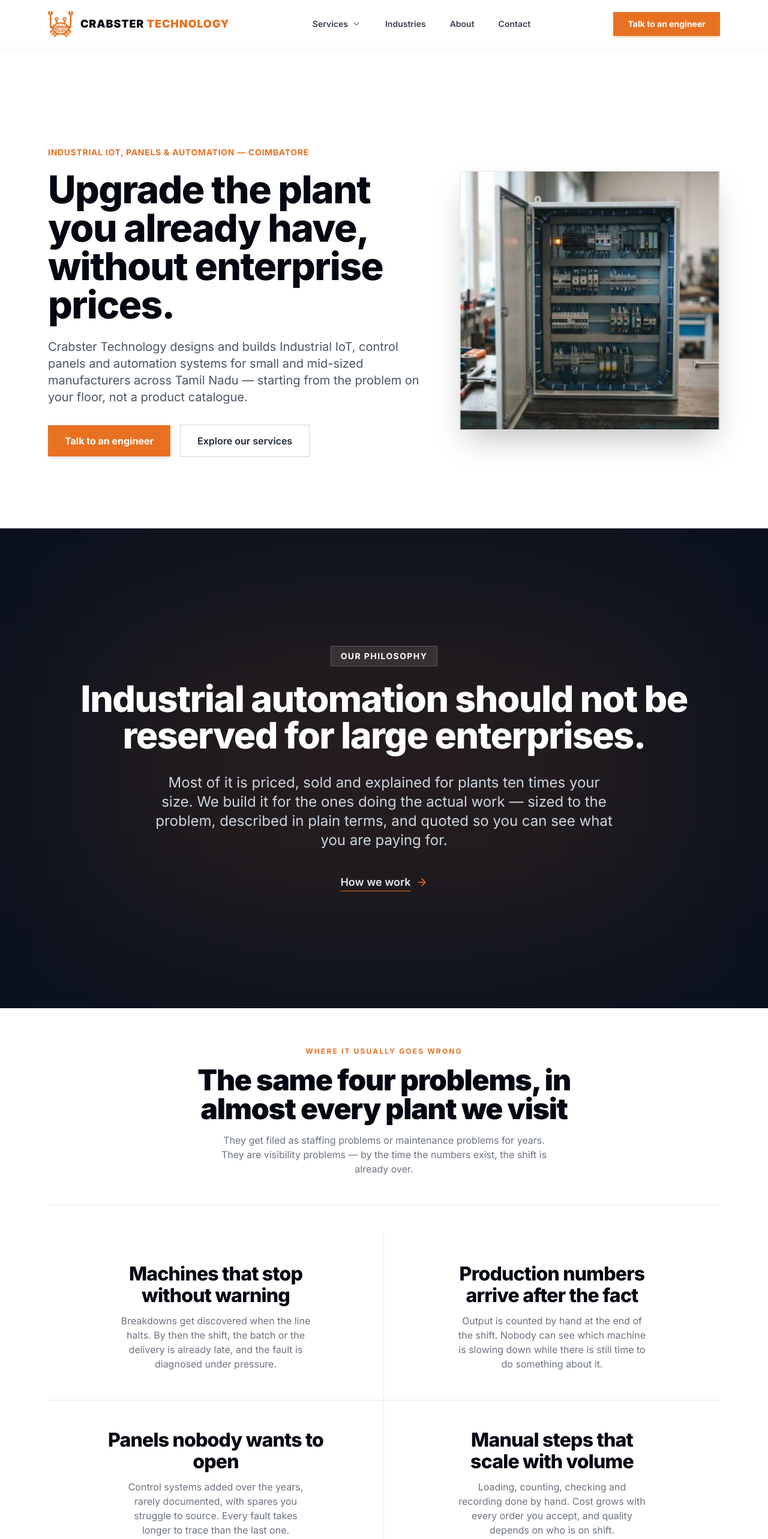
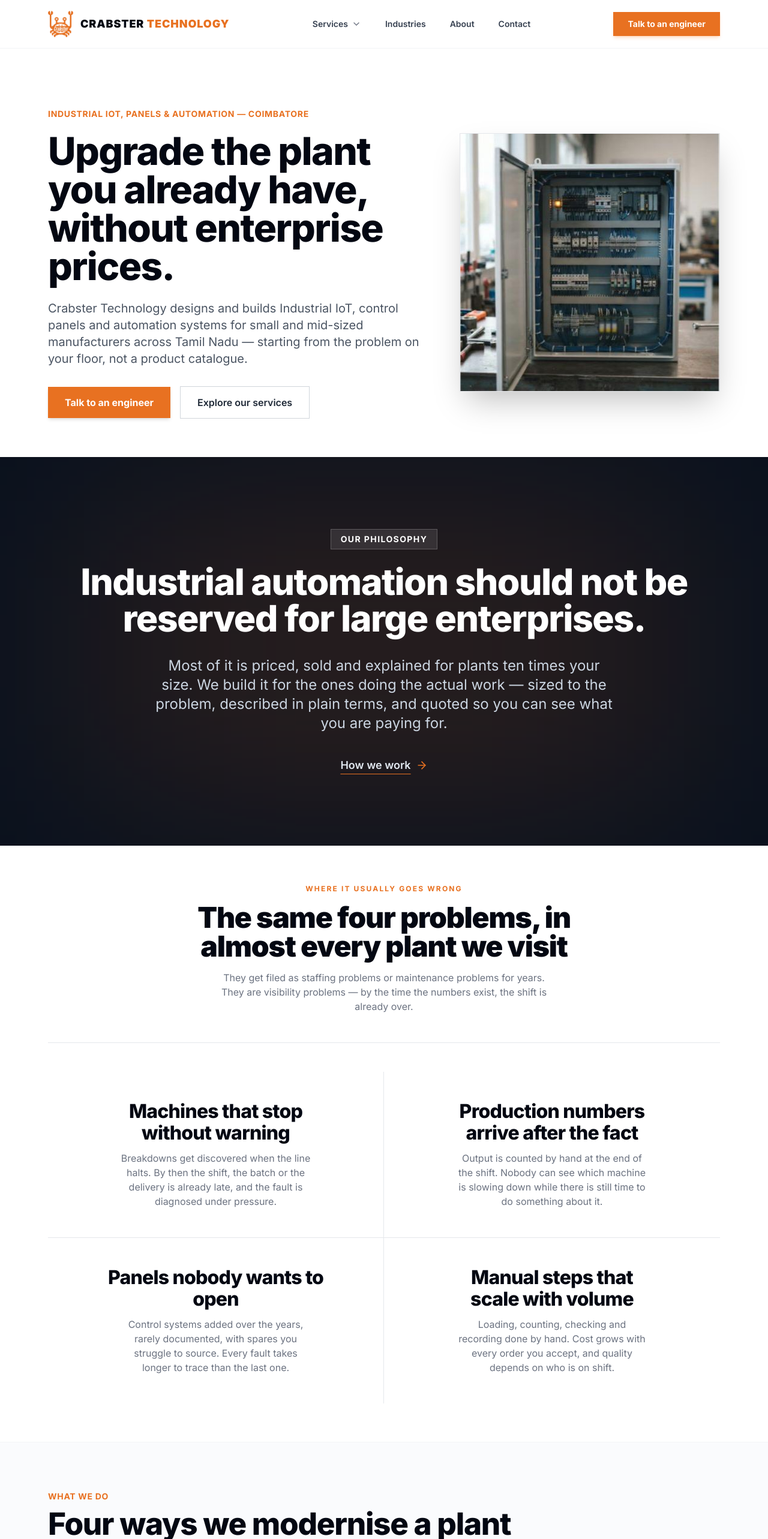
Before and after one commit to crabstertechnology/CT_new, a React (Vite) app: page / in a window 1280 px wide. Shown: the top 2566 px of the page at 60% size. Built offline with nearby package versions, Linux system fonts and the light colour scheme.

Commit message:
fix: remove scroll-snap and min-h-screen — sections now fit content exactly, no empty gaps

```diff
--- a/src/components/EnquirySection.jsx
+++ b/src/components/EnquirySection.jsx
@@ -18,7 +18,7 @@ export default function EnquirySection() {
   return (
     <section
       id="contact"
-      className="page-section min-h-screen flex flex-col justify-center bg-white border-b border-gray-100 relative px-6 sm:px-10 lg:px-14 xl:px-20 py-20 w-full"
+      className="flex flex-col justify-center bg-white border-b border-gray-100 relative px-6 sm:px-10 lg:px-14 xl:px-20 py-20 w-full"
     >
       <div className="w-full flex items-center">
         <div className="grid grid-cols-1 lg:grid-cols-12 gap-12 lg:gap-20 items-center w-full">
--- a/src/components/FAQSection.jsx
+++ b/src/components/FAQSection.jsx
@@ -44,7 +44,7 @@ export default function FAQSection() {
   return (
     <section
       id="faq"
-      className="page-section min-h-screen flex flex-col justify-center bg-slate-50/70 border-b border-gray-100 relative px-6 sm:px-10 lg:px-14 xl:px-20 py-20 w-full"
+      className="flex flex-col justify-center bg-slate-50/70 border-b border-gray-100 relative px-6 sm:px-10 lg:px-14 xl:px-20 py-20 w-full"
     >
       <div className="w-full flex flex-col justify-center">
 
--- a/src/components/Footer.jsx
+++ b/src/components/Footer.jsx
@@ -7,7 +7,7 @@ export default function Footer({ onOpenContact }) {
   };
 
   return (
-    <footer id="site-footer" className="page-section bg-[#0B1017] text-gray-400 font-sans border-t border-gray-800 w-full">
+    <footer id="site-footer" className="bg-[#0B1017] text-gray-400 font-sans border-t border-gray-800 w-full">
       <div className="w-full px-6 sm:px-10 lg:px-14 xl:px-20 pt-16 pb-12">
         <div className="grid grid-cols-1 md:grid-cols-12 gap-10 lg:gap-16 w-full">
 
--- a/src/components/Hero.jsx
+++ b/src/components/Hero.jsx
@@ -4,7 +4,7 @@ export default function Hero({ onOpenContact }) {
   return (
     <section
       id="hero"
-      className="page-section min-h-screen pt-20 pb-10 flex flex-col justify-center bg-white relative overflow-hidden w-full"
+      className="pt-24 pb-16 flex flex-col justify-center bg-white relative overflow-hidden w-full"
     >
       <div className="w-full px-6 sm:px-10 lg:px-14 xl:px-20">
         <div className="grid grid-cols-1 lg:grid-cols-12 gap-10 lg:gap-14 items-center w-full">
--- a/src/components/HowWeWorkSection.jsx
+++ b/src/components/HowWeWorkSection.jsx
@@ -37,7 +37,7 @@ export default function HowWeWorkSection() {
   return (
     <section
       id="how-we-work"
-      className="page-section min-h-screen flex flex-col justify-center bg-slate-50/70 border-b border-gray-100 relative px-6 sm:px-10 lg:px-14 xl:px-20 py-20 w-full"
+      className="flex flex-col justify-center bg-slate-50/70 border-b border-gray-100 relative px-6 sm:px-10 lg:px-14 xl:px-20 py-20 w-full"
     >
       <div className="w-full flex flex-col justify-center">
 
--- a/src/components/ModernizeSection.jsx
+++ b/src/components/ModernizeSection.jsx
@@ -20,7 +20,7 @@ export default function ModernizeSection({ onOpenContact }) {
   return (
     <section
       id="modernize"
-      className="page-section min-h-screen flex flex-col justify-center bg-white border-b border-gray-100 relative px-6 sm:px-10 lg:px-14 xl:px-20 py-20 w-full"
+      className="flex flex-col justify-center bg-white border-b border-gray-100 relative px-6 sm:px-10 lg:px-14 xl:px-20 py-20 w-full"
     >
       <div className="w-full flex items-center">
         <div className="grid grid-cols-1 lg:grid-cols-12 gap-12 lg:gap-16 items-center w-full">
--- a/src/components/ProblemsSection.jsx
+++ b/src/components/ProblemsSection.jsx
@@ -31,7 +31,7 @@ export default function ProblemsSection() {
   return (
     <section
       id="problems"
-      className="page-section min-h-screen flex flex-col justify-center bg-white border-b border-gray-100 relative w-full overflow-hidden"
+      className="flex flex-col justify-center bg-white border-b border-gray-100 relative w-full overflow-hidden"
     >
       <div className="flex flex-col w-full px-6 sm:px-10 lg:px-14 xl:px-20 py-14 lg:py-16">
 
--- a/src/components/ServicesSection.jsx
+++ b/src/components/ServicesSection.jsx
@@ -40,7 +40,7 @@ export default function ServicesSection({ onSelectService }) {
   return (
     <section
       id="services"
-      className="page-section min-h-screen flex flex-col justify-center bg-slate-50/70 border-b border-gray-100 relative px-6 sm:px-10 lg:px-14 xl:px-20 py-20 w-full"
+      className="flex flex-col justify-center bg-slate-50/70 border-b border-gray-100 relative px-6 sm:px-10 lg:px-14 xl:px-20 py-20 w-full"
     >
       <div className="w-full flex flex-col justify-center">
 
--- a/src/components/StatementBanner.jsx
+++ b/src/components/StatementBanner.jsx
@@ -9,7 +9,7 @@ export default function StatementBanner() {
   return (
     <section
       id="mission"
-      className="page-section min-h-screen flex flex-col justify-center bg-[#09111E] text-white relative px-6 sm:px-10 lg:px-14 xl:px-20 py-20 overflow-hidden w-full"
+      className="flex flex-col justify-center bg-[#09111E] text-white relative px-6 sm:px-10 lg:px-14 xl:px-20 py-24 overflow-hidden w-full"
     >
       {/* Background radial gradient with Crabster Orange tint */}
       <div className="absolute top-1/2 left-1/2 -translate-x-1/2 -translate-y-1/2 w-[1000px] h-[500px] bg-[#E87121]/15 blur-[150px] pointer-events-none"></div>
--- a/src/components/WhoWeWorkWithSection.jsx
+++ b/src/components/WhoWeWorkWithSection.jsx
@@ -31,7 +31,7 @@ export default function WhoWeWorkWithSection() {
   return (
     <section
       id="industries"
-      className="page-section min-h-screen flex flex-col justify-center bg-white border-b border-gray-100 relative px-6 sm:px-10 lg:px-14 xl:px-20 py-20 w-full"
+      className="flex flex-col justify-center bg-white border-b border-gray-100 relative px-6 sm:px-10 lg:px-14 xl:px-20 py-20 w-full"
     >
       <div className="w-full flex flex-col justify-center">
 
--- a/src/index.css
+++ b/src/index.css
@@ -14,16 +14,7 @@
     border-radius: 0px !important;
   }
 
-  @media (min-width: 1024px) {
-    html {
-      scroll-snap-type: y mandatory;
-    }
-
-    .page-section {
-      scroll-snap-align: start;
-      scroll-snap-stop: always;
-    }
-  }
+  /* Smooth natural scroll — no snap forcing empty space */
 }
 
 .logo-script {
```
